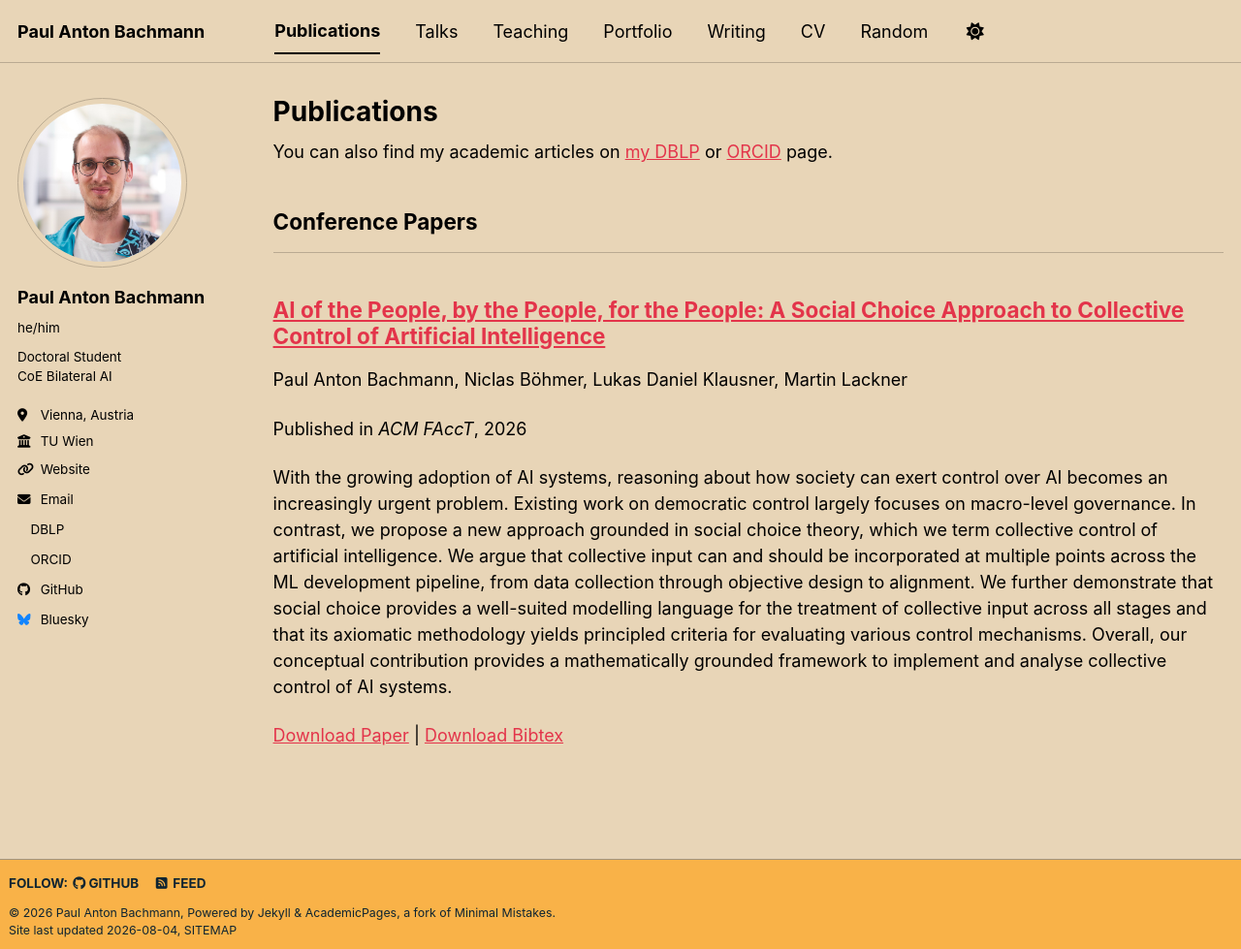
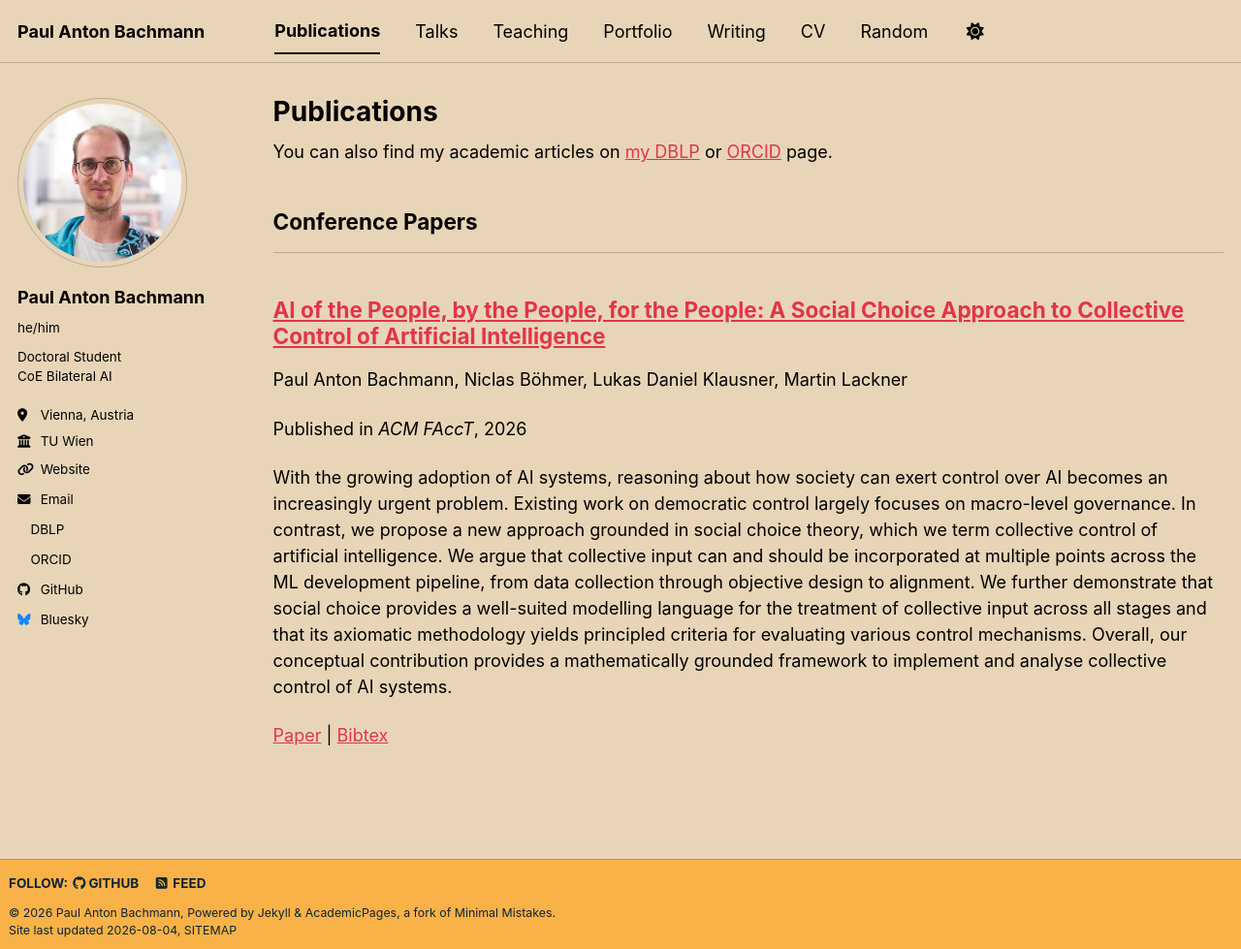
Before and after one commit to pabachmann/pabachmann.github.io, a Jekyll site: the page built from _pages/publications.html, in a window 1280 px wide and 979 px high. Shown: the whole window at 97% size. Built offline with Jekyll 4.4.1, drawn with Linux system fonts in a browser that asks for light colours; a style sheet for code colours, icons or effects is not loaded; some of the changed lines change nothing that is shown.

Commit message:
Update archive-single.html

```diff
--- a/_includes/archive-single.html
+++ b/_includes/archive-single.html
@@ -54,31 +54,33 @@
     {% endif %}
 
     {% if post.citation and post.paperurl and post.slidesurl and post.bibtexurl %}
-      <p>Recommended citation: {{ post.citation }}<br /><a href="{{ post.paperurl }}">Download Paper</a> | <a href="{{ post.slidesurl }}">Download Slides</a> | <a href="{{ post.bibtexurl }}">Download Bibtex</a></p>
+      <p>Recommended citation: {{ post.citation }}<br /><a href="{{ post.paperurl }}">Paper</a> | <a href="{{ post.slidesurl }}">Slides</a> | <a href="{{ post.bibtexurl }}">Bibtex</a></p>
     {% elsif post.citation and post.paperurl and post.slidesurl %}
-      <p>Recommended citation: {{ post.citation }}<br /><a href="{{ post.paperurl }}">Download Paper</a> | <a href="{{ post.slidesurl }}">Download Slides</a></p>
+      <p>Recommended citation: {{ post.citation }}<br /><a href="{{ post.paperurl }}">Paper</a> | <a href="{{ post.slidesurl }}">Slides</a></p>
     {% elsif post.citation and post.paperurl and post.bibtexurl %}
-      <p>Recommended citation: {{ post.citation }}<br /><a href="{{ post.paperurl }}">Download Paper</a> | <a href="{{ post.bibtexurl }}">Download Bibtex</a></p>
+      <p>Recommended citation: {{ post.citation }}<br /><a href="{{ post.paperurl }}">Paper</a> | <a href="{{ post.bibtexurl }}">Bibtex</a></p>
     {% elsif post.citation and post.paperurl %}
-      <p>Recommended citation: {{ post.citation }}<br /><a href="{{ post.paperurl }}">Download Paper</a></p>
+      <p>Recommended citation: {{ post.citation }}<br /><a href="{{ post.paperurl }}">Paper</a></p>
     {% elsif post.citation and post.slidesurl and post.bibtexurl %}
-      <p>Recommended citation: {{ post.citation }}<br /><a href="{{ post.slidesurl }}">Download Slides</a> | <a href="{{ post.bibtexurl}}">Download Bibtex</a></p>
+      <p>Recommended citation: {{ post.citation }}<br /><a href="{{ post.slidesurl }}">Slides</a> | <a href="{{ post.bibtexurl}}">Bibtex</a></p>
     {% elsif post.citation and post.slidesurl %}
-      <p>Recommended citation: {{ post.citation }}<br /><a href="{{ post.slidesurl }}">Download Slides</a></p>
+      <p>Recommended citation: {{ post.citation }}<br /><a href="{{ post.slidesurl }}">Slides</a></p>
     {% elsif post.citation and post.bibtexurl %}
-      <p>Recommended citation: {{ post.citation }}<br /><a href="{{ post.bibtexurl }}">Download Bibtex</a></p>
+      <p>Recommended citation: {{ post.citation }}<br /><a href="{{ post.bibtexurl }}">Bibtex</a></p>
     {% elsif post.citation %}
       <p>Recommended citation: {{ post.citation }}</p>
+    {% elsif page.paperurl and page.slidesurl and page.bibtexurl %}
+          <p style="font-size: smaller"><a href="{{ page.paperurl }}">Paper</a> | <a href="{{ page.slidesurl }}">Slides</a> | <a href="{{ page.bibtexurl }}">Bibtex</a></p>
     {% elsif post.paperurl and post.bibtexurl %}
-      <p><a href="{{ post.paperurl }}">Download Paper</a> | <a href="{{ post.bibtexurl }}">Download Bibtex</a></p>
+      <p><a href="{{ post.paperurl }}">Paper</a> | <a href="{{ post.bibtexurl }}">Bibtex</a></p>
     {% elsif post.paperurl %}
-      <p><a href="{{ post.paperurl }}">Download Paper</a></p>
+      <p><a href="{{ post.paperurl }}">Paper</a></p>
     {% elsif post.slidesurl and post.bibtexurl %}
-      <p><a href="{{ post.slidesurl }}">Download Slides</a> | <a href="{{ post.bibtexurl }}">Download Bibtex</a></p>
+      <p><a href="{{ post.slidesurl }}">Slides</a> | <a href="{{ post.bibtexurl }}">Bibtex</a></p>
     {% elsif post.slidesurl %}
-      <p><a href="{{ post.slidesurl }}">Download Slides</a></p>
+      <p><a href="{{ post.slidesurl }}">Slides</a></p>
     {% elsif post.bibtexurl %}
-      <p><a href="{{ post.bibtexurl }}">Download Bibtex</a></p>
+      <p><a href="{{ post.bibtexurl }}">Bibtex</a></p>
     {% endif %}
 
   </article>
```
